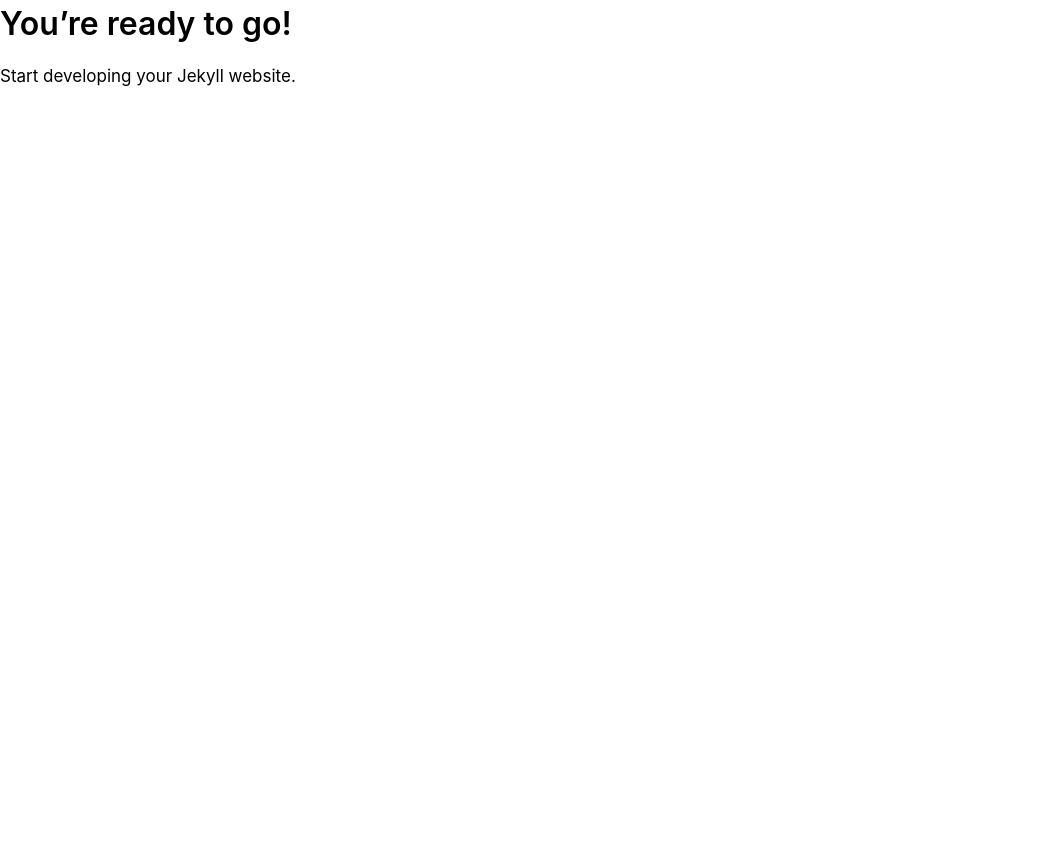
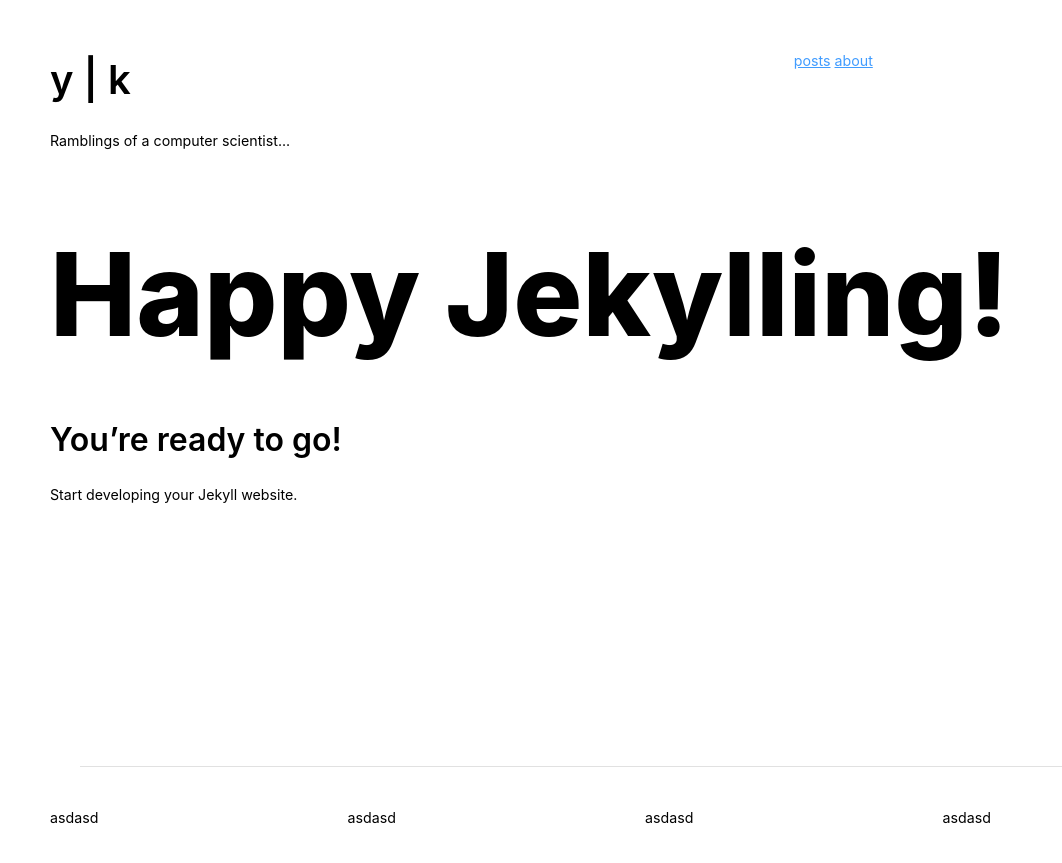
Before and after one commit to yazkizim-io/yazkizim-io.github.io, a Jekyll site: the page built from index.md, in a window 1280 px wide. Shown: the top 863 px of the page, without its empty margins (0-1062 px from the left). Built offline with Jekyll 4.4.1, drawn with Linux system fonts in a browser that asks for light colours; some web fonts are replaced.

Commit message:
Split layout into _includes and html templates

```diff
--- a/_config.yml
+++ b/_config.yml
@@ -1,3 +1,4 @@
-url: "" # the base hostname & protocol for your site, e.g. http://example.com
+url: "https://yazkizim.io" # the base hostname & protocol for your site, e.g. http://example.com
 baseurl: "" # the subpath of your site, e.g. /blog
-title: "" # the name of your site, e.g. ACME Corp.
+title: "Yaz Kızım!" # the name of your site, e.g. ACME Corp.
+description: "Ramblings of a computer scientist..."
--- /dev/null
+++ b/_includes/footer.html
@@ -0,0 +1,16 @@
+<footer>
+  <x-grid columns="8" columns-s="4">
+    <x-col span="1-2">
+      <p>asdasd</p>
+    </x-col>
+    <x-col span="3-4">
+      <p>asdasd</p>
+    </x-col>
+    <x-col span="5-6">
+      <p>asdasd</p>
+    </x-col>
+    <x-col span="7-8">
+      <p>asdasd</p>
+    </x-col>
+  </x-grid>
+</footer>
--- /dev/null
+++ b/_includes/header.html
@@ -0,0 +1,16 @@
+<header>
+  <x-grid columns="8" columns-s="4">
+    <x-col span="1-2">
+      <h1>y | k</h1>
+      <p>{{site.description}}</p>
+    </x-col>
+
+    <x-col span="6-8">
+      <x-flex direction=row wrap=nowrap>
+        {% include navigation.html %}
+      </x-flex>
+    </x-col>
+
+  </x-grid>
+  <span class="space1"></span>
+</header>
--- /dev/null
+++ b/_includes/meta.html
@@ -0,0 +1,50 @@
+<meta charset="utf-8">
+<title>{{ site.title }}</title>
+
+<meta name="viewport" content="width=device-width, initial-scale=1">
+
+<meta name="description" content="">
+<meta name="robots" content="index,follow,max-snippet:-1,max-image-preview:large,max-video-preview:-1">
+
+<!-- Facebook OG Tags -->
+<meta property="og:type" content="website">
+<meta property="og:url" content="">
+<meta property="og:site_name" content="">
+<meta property="og:title" content="">
+<meta property="og:description" content="">
+<meta property="og:image" content="">
+
+<!-- Twitter Card Tags -->
+<meta name="twitter:card" content="summary_large_image">
+<meta name="twitter:title" content="">
+<meta name="twitter:description" content="">
+
+<link rel="stylesheet" href="{{ "/assets/css/skelet.css" | relative_url }}">
+<link rel="stylesheet" href="https://rsms.me/inter/inter.css">
+<style>
+  :root {
+    --fontSize: calc(100vw / 90);
+    --hHeading: 9vw;
+    --sitePadding: 5rem;
+    --margin: 2rem;
+  }
+
+  #app { padding: var(--sitePadding); max-width: 1600px; margin: 0 auto; }
+  .logo { font-size: var(--hHeading); letter-spacing: 0; line-height: 1; font-weight: 800 }
+
+  span[class*="space"] { display: block; width: 100%; margin: var(--spacer, 0.5rem) auto; }
+  .space  { --spacer: 3rem; }
+  .space1 { --spacer: 5vw; }
+  .space2 { --spacer: 10vw; }
+  .space3 { --spacer: 20vw; }
+  .space4 { --spacer: 25vw; }
+  .space5 { --spacer: 30vw; }
+
+  @media (max-width: 600px) {
+    :root {
+      --fontSize: 0.8rem;
+      --hHeading: 3rem;
+      --sitePadding: 2rem;
+    }
+  }
+</style>
--- /dev/null
+++ b/_includes/navigation.html
@@ -0,0 +1,6 @@
+<nav>
+  <ul class="inline">
+    <li><a href="https://selekkt.dk/skelet/v3">posts</a></li>
+    <li><a href="https://selekkt.dk/skelet/v3">about</a></li>
+  </ul>
+</nav>
--- a/_layouts/default.html
+++ b/_layouts/default.html
@@ -1,14 +1,24 @@
 <!DOCTYPE html>
 <html lang="{{ site.lang | default: "en-US" }}">
-  <head>
-    <meta charset="utf-8">
-    <title>{{ page.title }} - {{ site.title }}</title>
-
-    <meta name="viewport" content="width=device-width, initial-scale=1">
-    <!-- <link rel="stylesheet" href="{{ "/assets/css/main.css" | relative_url }}"> -->
-    <link rel="stylesheet" href="{{ "/assets/css/skelet.css" | relative_url }}">
-  </head>
-  <body>
-      {{ content }}
-  </body>
+<head>
+  {% include meta.html %}
+</head>
+<body>
+  <div id="app">
+    {% include header.html %}
+    <main>
+      <x-grid columns="1">
+        <div class="logo">{{page.title}}</div>
+      </x-grid>
+      <span class="space1"></span>
+      <x-grid columns="1">
+        <x-col>
+          {{content}}
+        </x-col>
+      </x-grid>
+    </main>
+    <hr>
+    {% include footer.html %}
+  </div>
+</body>
 </html>
```
